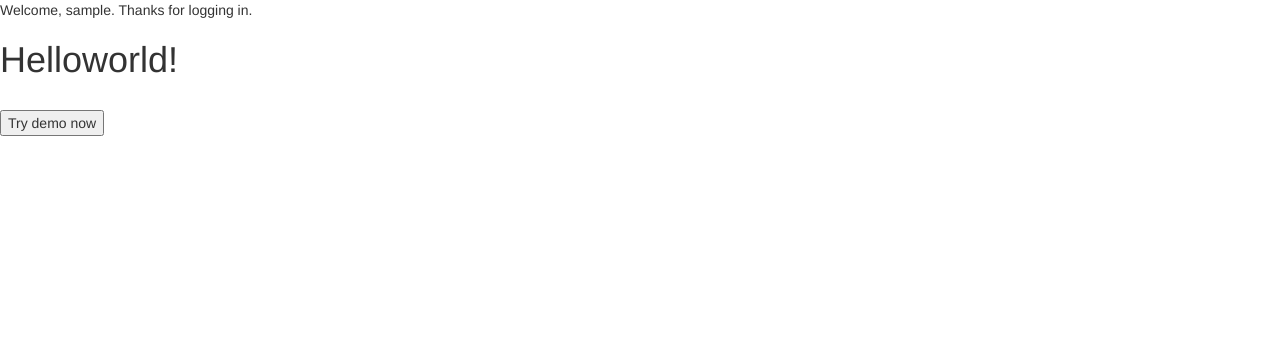
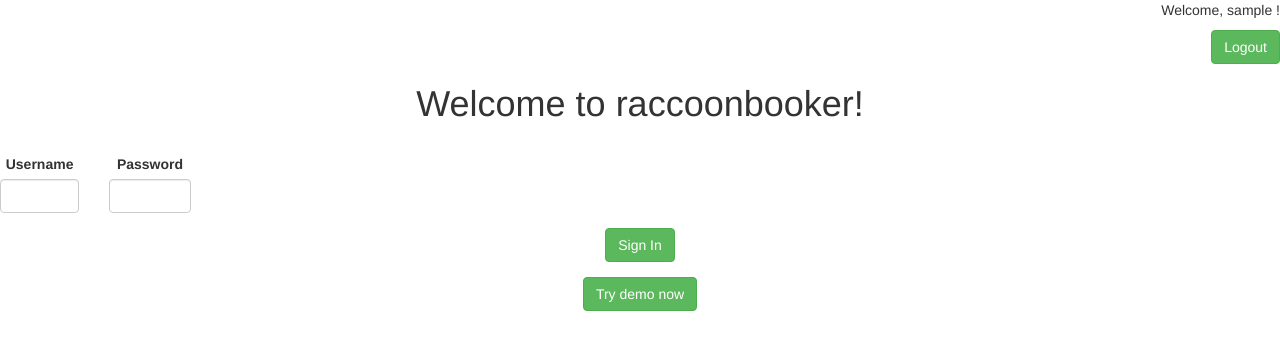
Before and after one commit to AlexDemian/raccoonbooker, a Django app: template django-app/templates/profiles/login.html in a window 1280 px wide. Shown: the top 350 px of the page. Run offline with Django 3.2, Linux system fonts and the light colour scheme; the template is opened without the code that fills it, so the values that code supplies are empty; the visitor is signed in with stand-in values (Sample User, id 1); some libraries are stand-ins or nearby versions.

Commit message:
Added styling, login/logout views; Main NG app connected to server;

```diff
--- a/django-app/profiles/urls.py
+++ b/django-app/profiles/urls.py
@@ -2,5 +2,6 @@ from django.urls import path
 from profiles import views
 
 urlpatterns = [
-    path('login', views.login, name='login')
+    path('login', views.login, name='login'),
+    path('logout', views.logout, name='logout')
 ]
--- a/django-app/templates/base.html
+++ b/django-app/templates/base.html
@@ -9,30 +9,29 @@
         <meta name="viewport" content="width=device-width, initial-scale=1">
         <link rel="icon" type="image/x-icon" href="favicon.ico">
         <link href="https://maxcdn.bootstrapcdn.com/bootstrap/3.3.7/css/bootstrap.min.css" rel="stylesheet">
-        <script src="{% url 'js_reverse' %}" type="text/javascript"></script>
     </head>
 
     <body>
-
         <div>
             {% if user.is_authenticated %}
-                <p>Welcome, {{ request.user.username }}. Thanks for logging in.</p>
-            {% else %}
-                <p>Welcome, new user. Please log in.</p>
+                <div align="right">
+                    <p>
+                        Welcome, {{ request.user.username }} !
+                        <form method="post" action="{% url 'logout' %}">
+                            {% csrf_token %}
+                            <button type="submit" class="btn btn-success">Logout</button>
+                        </form>
+                    </p>
+                </div>
             {% endif %}
         </div>
-
+        <script>
+        function reverseUrl (url_name, args=[], kwargs={}) {
+            return Urls[url_name](...args, kwargs)
+        }
+        </script>
         {% block content %}
         {% endblock %}
-        <script src="{% static 'runtime-es2015.js' %}" type="module"></script>
-        <script src="{% static 'runtime-es5.js' %}" nomodule defer></script>
-        <script src="{% static 'polyfills-es5.js' %}" nomodule defer></script>
-        <script src="{% static 'polyfills-es2015.js' %}" type="module"></script>
-        <script src="{% static 'styles-es2015.js' %}" type="module"></script>
-        <script src="{% static 'styles-es5.js' %}" nomodule defer></script>
-        <script src="{% static 'vendor-es2015.js' %}" type="module"></script>
-        <script src="{% static 'vendor-es5.js' %}" nomodule defer></script>
-        <script src="{% static 'main-es2015.js' %}" type="module"></script>
-        <script src="{% static 'main-es5.js' %}" nomodule defer></script></body>
+        </body>
     </body>
 </html>
--- a/django-app/templates/profiles/login.html
+++ b/django-app/templates/profiles/login.html
@@ -1,9 +1,38 @@
 {% extends 'base.html' %}
 {% block content %}
-    <h1>Helloworld!</h1>
-    <br>
-    <form method="post" action="{% url 'base-content-generator' %}">
-        {% csrf_token %}
-        <button type="submit">Try demo now</button>
-    </form>
+    <div align="center" >
+        <h1>Welcome to raccoonbooker!</h1>
+        <br>
+        <form method="post" action="{% url 'login' %}">
+            {% csrf_token %}
+
+            <div class="form-group row">
+                <div class="col-lg-1 col-centered">
+                    <label for="id_name">Username</label>
+                    <input class="form-control" name="username" id="id_name" required>
+                </div>
+            <div>
+
+            <div class="form-group row">
+                <div class="col-lg-1">
+                    <label for="id_password">Password</label>
+                    <input class="form-control" name="password" type="password" id="id_password" required>
+                </div>
+            </div>
+
+            <div class="form-group row">
+                <button type="submit" class="btn btn-success">Sign In</button>
+            </div>
+
+        </form>
+
+        <form method="post" action="{% url 'base-content-generator' %}">
+            {% csrf_token %}
+
+            <div class="form-group row">
+                <button type="submit" class="btn btn-success">Try demo now</button>
+            </div>
+
+        </form>
+    </div>
 {% endblock %}
--- a/ng-app/src/app/app.component.html
+++ b/ng-app/src/app/app.component.html
@@ -1,4 +1 @@
-<a [routerLink]="bookerTables">BookerTables</a>
-<br>
-<a [routerLink]="categoriesTable">Categories</a>
 <app-booker-tables-app></app-booker-tables-app>
--- a/ng-app/src/app/booker-tables-app/booker-table/booker-table.component.css
+++ b/ng-app/src/app/booker-tables-app/booker-table/booker-table.component.css
@@ -5,4 +5,9 @@
 
 table {
     font-weight: bold;
+    width: 80%;
 }
+
+button {
+    margin-top: 3px;
+}
--- a/ng-app/src/app/booker-tables-app/booker-table/booker-table.component.html
+++ b/ng-app/src/app/booker-tables-app/booker-table/booker-table.component.html
@@ -1,4 +1,4 @@
-<table>
+<table class="table">
     <caption>List of activities</caption>
     <thead>
         <tr>
@@ -11,14 +11,14 @@
         <tr *ngFor="let row of rows; let index = index">
             <td>{{ index + 1 }}</td>
             <td *ngFor="let column of columns;">
-                <input [(ngModel)]="row[column.property]" type="{{ column.type }}" (keyup)="updateRow(row)">
+                <input [(ngModel)]="row[column.property]" type="{{ column.type }}" (keyup)="updateRow(row)" class="form-control">
             </td>
             <button class="btn btn-danger" (click)="removeRow(index)">Del</button>
         </tr>
         <tr class="new-row-tr">
             <td></td>
             <td *ngFor="let column of columns">
-                <input [(ngModel)]="newRow[column.property]" type="{{ column.type }}">
+                <input [(ngModel)]="newRow[column.property]" type="{{ column.type }}"  class="form-control">
             </td>
             <button class="btn btn-success" (click)="addRow()">Add</button>
         </tr>
--- a/ng-app/src/app/booker-tables-app/booker-table/booker-table.component.ts
+++ b/ng-app/src/app/booker-tables-app/booker-table/booker-table.component.ts
@@ -13,7 +13,8 @@ export class BookerTableComponent implements OnInit {
   totalSum = 0;
   newRow = { "name": "", "value": 0 };
 
-  constructor() {}
+  constructor() {
+  }
 
   ngOnInit() {}
 
--- a/ng-app/src/app/booker-tables-app/booker-tables-app.component.html
+++ b/ng-app/src/app/booker-tables-app/booker-tables-app.component.html
@@ -1,3 +1,4 @@
-Sample: {{ tables }}
 <app-booker-table *ngFor="let table of tables" [columns]="table_columns" [rows]="table.rows"></app-booker-table>
+<br>
+<br>
 <button class="btn btn-success" (click)="addTable();">Add table</button>
```
Also changed, not shown: django-app/booker/serializers.py (+6 -6 lines), django-app/profiles/views.py (+11 -7 lines), django-app/templates/booker/index.html (+13 -6 lines), ng-app/src/app/booker-tables-app/booker-tables-app.component.ts (+19 -12 lines), ng-app/src/app/services/http.ts (+5 -5 lines).
